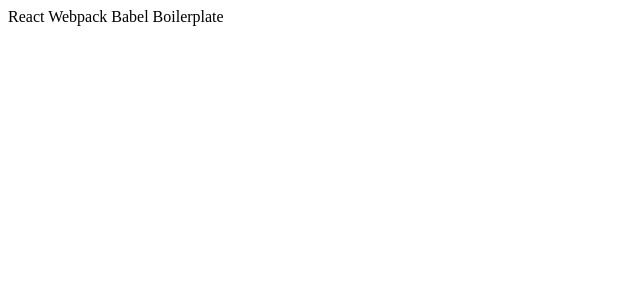
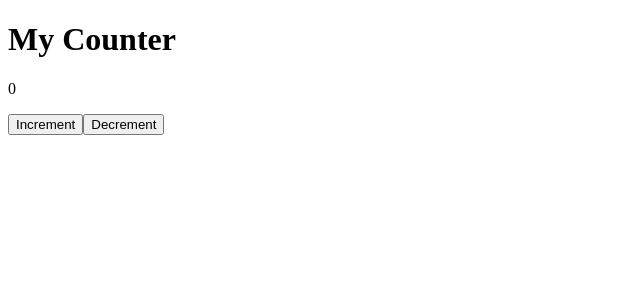
Before and after one commit to visi27/react-webpack-babel-boilerplate, a React app: page / in a window 1280 px wide. Shown: the top 300 px of the page, without its empty margins (0-640 px from the left). Built offline with nearby package versions, Linux system fonts and the light colour scheme; the HTML template or start-up script is replaced by a standard one.

Commit message:
Setting up test environment, added simple test application counter

```diff
--- a/package.json
+++ b/package.json
@@ -23,6 +23,9 @@
     "babel-preset-env": "^1.6.1",
     "babel-preset-react": "^6.24.1",
     "babel-preset-stage-2": "^6.24.1",
+    "chai": "^4.1.2",
+    "jsdom": "^11.6.2",
+    "mocha": "^5.0.5",
     "react-hot-loader": "^3.1.3",
     "webpack": "^3.11.0",
     "webpack-dev-server": "^2.11.1"
--- /dev/null
+++ b/src/App.js
@@ -0,0 +1,60 @@
+import React, { Component } from 'react';
+
+export const doIncrement = (prevState) => ({
+  counter: prevState.counter + 1
+});
+
+export const doDecrement = (prevState) => ({
+  counter: prevState.counter - 1
+});
+
+class App extends Component {
+  constructor() {
+    super();
+
+    this.state = {
+      counter: 0,
+    };
+
+    this.onIncrement = this.onIncrement.bind(this);
+    this.onDecrement = this.onDecrement.bind(this);
+  }
+
+  onIncrement() {
+    this.setState(doIncrement);
+  }
+
+  onDecrement() {
+    this.setState(doDecrement);
+  }
+
+  render() {
+    const { counter } = this.state;
+
+    return (
+      <div>
+        <h1>My Counter</h1>
+        <Counter counter={counter}/>
+
+        <button
+          type="button"
+          onClick={this.onIncrement}
+        >
+          Increment
+        </button>
+
+        <button
+          type="button"
+          onClick={this.onDecrement}
+        >
+          Decrement
+        </button>
+      </div>
+    );
+  }
+}
+
+export default App;
+
+export const Counter = ({counter}) =>
+  <p>{counter}</p>;
--- a/src/index.js
+++ b/src/index.js
@@ -1,10 +1,11 @@
 import React from 'react';
 import ReactDOM from 'react-dom';
+import App from './App';
 
 const title = 'React Webpack Babel Boilerplate';
 
 ReactDOM.render(
-  <div>{title}</div>,
+  <App/>,
   document.getElementById('app')
 );
 
```
Also changed, not shown: 1 other file (tests, documents, lock files or other folders).
